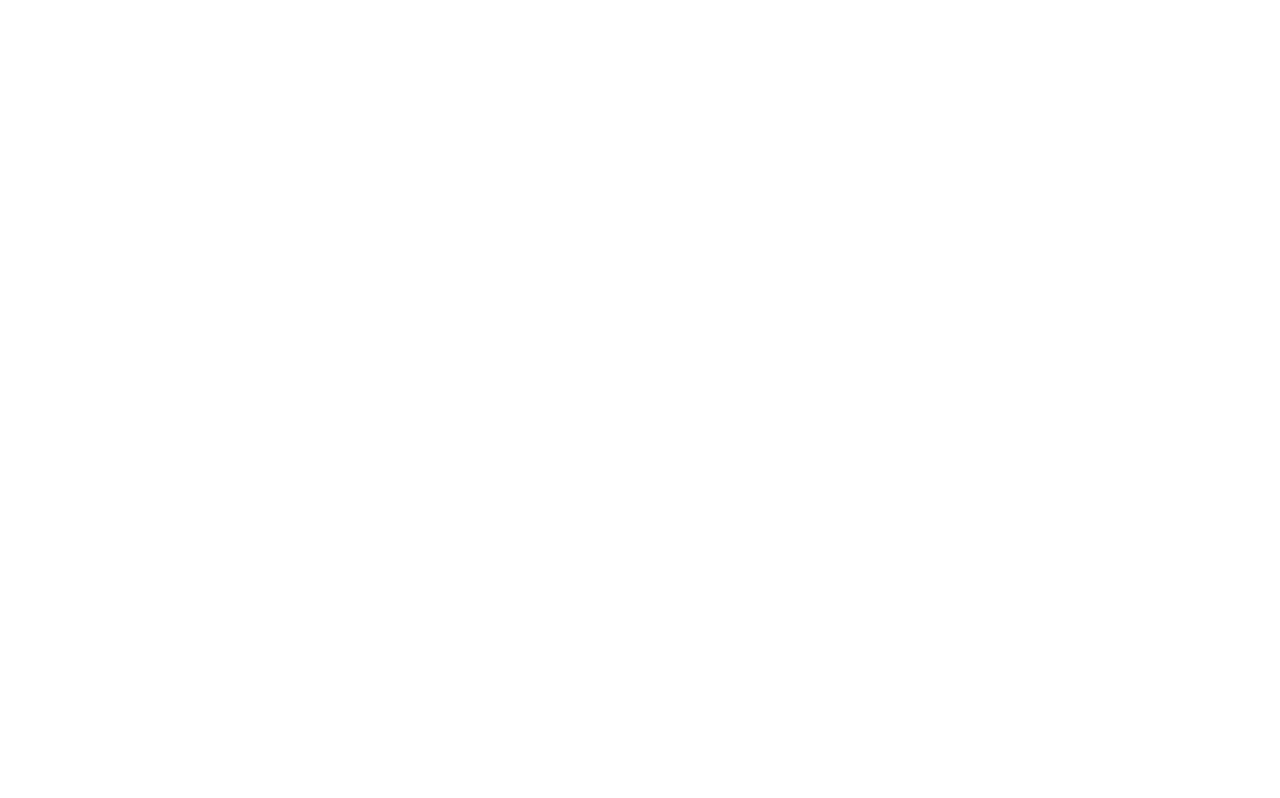
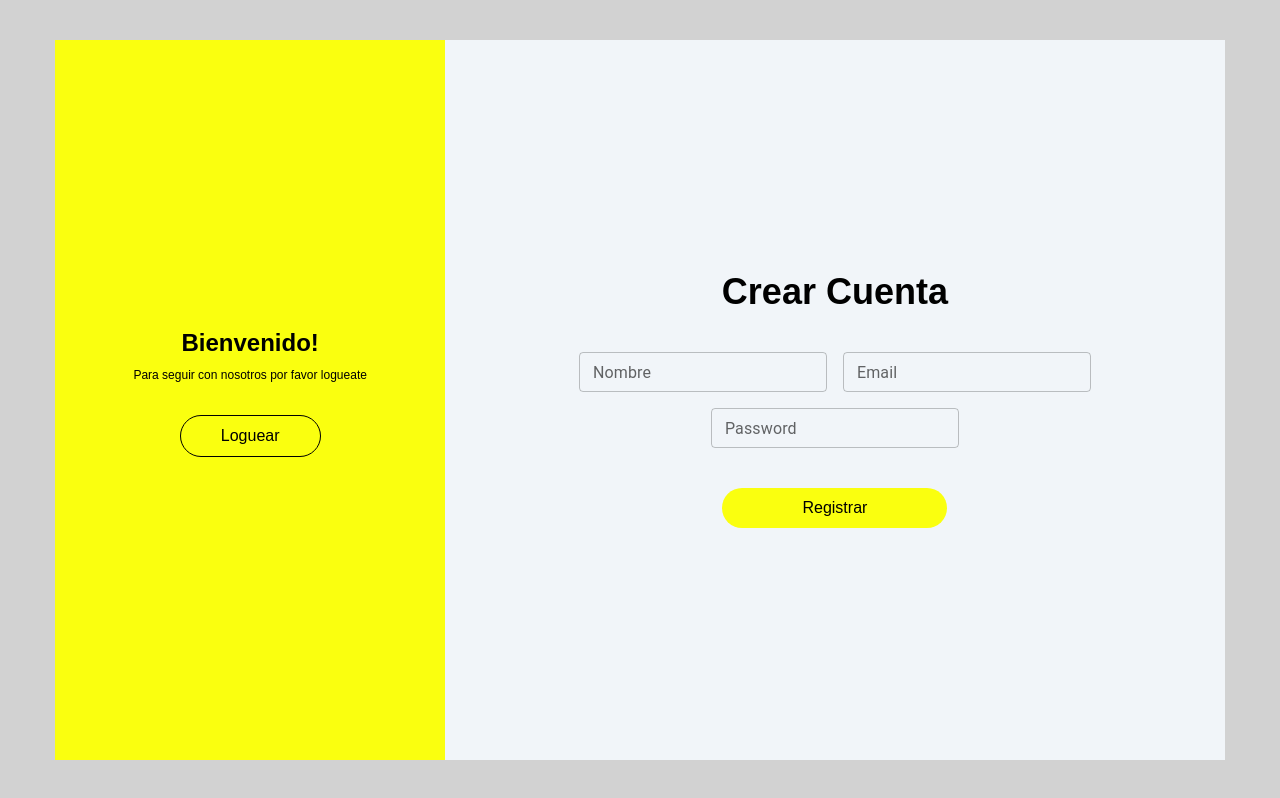
Before and after one commit to yunb12345/APITPO, a React (Create React App) app: page /registrar in a window 1280 px wide. Before the commit this address had no page. Built offline with nearby package versions, Linux system fonts and the light colour scheme.

Commit message:
views login/register y seccion 3 hero

```diff
--- a/src/App.js
+++ b/src/App.js
@@ -1,6 +1,8 @@
 import './App.css';
 import Layout from "./layout/Layout"
 import Home from "./views/home";
+import Registrar from "./views/registrar";
+import Login from "./views/login";
 import { BrowserRouter as Router,Routes,Route } from 'react-router-dom';
 
 function App() {
@@ -10,6 +12,8 @@ function App() {
         <Route path='/' element={<Layout/>}>
           <Route path='/' element={<Home/>}/>
         </Route>
+        <Route path='/registrar' element={<Registrar/>}/>
+        <Route path='/login' element={<Login/>}/>
       </Routes>
     </Router>
 
--- a/src/views/home.jsx
+++ b/src/views/home.jsx
@@ -1,4 +1,8 @@
 import image from "../imgs/landing_img.png";
+import { FaCalculator } from "react-icons/fa";
+import { FaCalendar } from "react-icons/fa";
+import { FaRocket } from "react-icons/fa";
+
 
 
 const Home =()=>{
@@ -9,10 +13,10 @@ const Home =()=>{
                     <img src={image} alt="" className="h-auto w-full"></img>
                 </div>
                 <div className="w-full px-10 py-10 lg:w-1/2 lg:py-0">
-                    <p className="text-2xl text-center lg:text-4xl lg:text-left">Lleva tus proyectos al siguiente nivel: organización, control y éxito en un solo lugar.</p>
+                    <p className="text-2xl text-center lg:text-5xl font-bold lg:text-left">Lleva tus proyectos al siguiente nivel: organización, control y éxito en un solo lugar.</p>
                 </div>
             </div>
-                <div className="items-center h-1/2 w-screen bg-apigray">
+            <div className="items-center w-screen bg-apigray">
                 <div className="">
                     <div className="mx-20 pt-10 text-center lg:text-left">
                         <p className="text-3xl m-5 font-bold lg:text-5xl">Potencia tu creatividad</p>
@@ -20,7 +24,7 @@ const Home =()=>{
                         herramientas que brindamos
                         </p>
                     </div>
-                        <div className="flex mx-10 flex-wrap items-center justify-center">
+                    <div className="flex mx-10 flex-wrap items-center justify-center pb-10">
                         <div className="flex justify-center pt-5 lg:w-2/3 lg:pt-0">
                             <img src={image} alt="" className="h-full w-full m-auto"></img>
                         </div>
@@ -42,6 +46,40 @@ const Home =()=>{
                     </div>
                 </div>
             </div>
+            <div className="py-10 px-10">
+                <div className="text-center py-5 text-2xl lg:text-left">
+                    <h1>¿Que puedo hacer en Splitify?</h1>
+                </div>
+                <div className="grid md:grid-cols-3 gap-10 py-10 lg:px-10 lg:text-2xl">
+                    <div>
+                        <div className="flex flex-row items-center gap-4">
+                            <FaCalculator className="text-xl lg:text-2xl"/>
+                            <div className="flex flex-col pl-10">
+                                <h2 className="text-xl lg:text-2xl">Calcular</h2>
+                                <p className="text-base lg:text-xl">Esta app calcula automaticamente todo.</p>
+                            </div>
+                        </div>
+                    </div>
+                    <div>
+                        <div className="flex flex-row items-center gap-4">
+                            <FaCalendar className="text-xl lg:text-2xl"/>
+                            <div className="flex flex-col pl-10">
+                                <h2 className="text-xl lg:text-2xl">Planificar</h2>
+                                <p className="text-base lg:text-xl">Mira las distintas fechas de tus proyectos para ser proactivo.</p>
+                            </div>
+                        </div>
+                    </div>
+                    <div>
+                        <div className="flex flex-row items-center gap-4">
+                            <FaRocket className="text-xl lg:text-2xl"/>
+                            <div className="flex flex-col pl-10">
+                                <h2 className="text-xl lg:text-2xl">Rapido</h2>
+                                <p className="text-base lg:text-xl">Aplicacion con una interfaz intuitiva para que no pierdas tiempo.</p>
+                            </div>
+                        </div>
+                    </div>
+                </div>
+            </div>
         </div>
 
     )
--- /dev/null
+++ b/src/views/login.jsx
@@ -0,0 +1,31 @@
+import TextField from '@mui/material/TextField';
+
+const login = () =>{
+    return(
+        <div className="bg-apigray h-screen overflow-x-hidden flex flex-wrap justify-center">
+            <div className="my-10 flex flex-wrap bg-slate-100 justify-center items-center w-auto">
+                <div className='flex flex-col items-center gap-4 m-auto px-10 lg:px-40'>
+                    <div className='flex flex-wrap items-center text-center justify-center'>
+                        <h1 className='font-bold text-2xl'>Log in</h1>
+                    </div>
+                    <div className='flex flex-col items-center justify-center gap-4 m-auto'>
+                        <TextField id="outlined-basic" label="Email" variant="outlined" size="small"/>
+                        <TextField
+                                id="outlined-password-input"
+                                label="Password"
+                                type="password"
+                                autoComplete="current-password"
+                                size="small"
+                        />
+                    </div>
+                    <div>
+                        <button className="bg-apiyellow px-8 py-2 rounded-full lg:px-20">
+                            Loguear
+                        </button>
+                    </div>
+                </div>
+            </div>
+        </div>
+    )
+}
+export default login;
--- /dev/null
+++ b/src/views/registrar.jsx
@@ -0,0 +1,51 @@
+import TextField from '@mui/material/TextField';
+
+const registrar =()=>{
+    return(
+        <div className="bg-apigray h-screen overflow-x-hidden flex flex-wrap justify-center">
+            <div className="mx-10 my-10 flex flex-wrap bg-slate-100">
+                <div className="bg-apiyellow justify-center content-center w-full lg:w-1/3">
+                    <div className="flex flex-col px-10 justify-center lg:gap-4">
+                        <div className="flex flex-col justify-center text-center gap-2">
+                            <div>
+                                <h1 className="text-lg lg:text-2xl lg:font-bold">Bienvenido!</h1>
+                            </div>
+                            <div>
+                                <p className="text-xs">Para seguir con nosotros por favor logueate</p>
+                            </div>
+                        </div>
+                        <div className="flex flex-wrap justify-center py-4">
+                            <button className="bg-transparent border border-black px-5 py-1 rounded-full lg:px-10 lg:py-2">
+                                Loguear
+                            </button>
+                        </div>
+                    </div>
+                </div>
+                <div className="flex flex-wrap justify-center content-center text-center m-auto lg:w-2/3">
+                    <div className="px-10">
+                        <div className='py-0 lg:py-5'>
+                            <h1 className='text-xl lg:text-4xl font-bold'>Crear Cuenta</h1>
+                        </div>
+                        <div className='flex flex-wrap py-5 gap-4 justify-center'>
+                            <TextField id="outlined-basic" label="Nombre" variant="outlined" size="small"/>
+                            <TextField id="outlined-basic" label="Email" variant="outlined" size="small"/>
+                            <TextField
+                                id="outlined-password-input"
+                                label="Password"
+                                type="password"
+                                autoComplete="current-password"
+                                size="small"
+                            />
+                        </div>
+                        <div className='py-5'>
+                            <button className="bg-apiyellow px-8 py-2 rounded-full lg:px-20">
+                                Registrar
+                            </button>
+                        </div>
+                    </div>
+                </div>
+            </div>
+        </div>
+    );
+}
+export default registrar;
```
Lines whose indentation alone changed are shown as unchanged.
